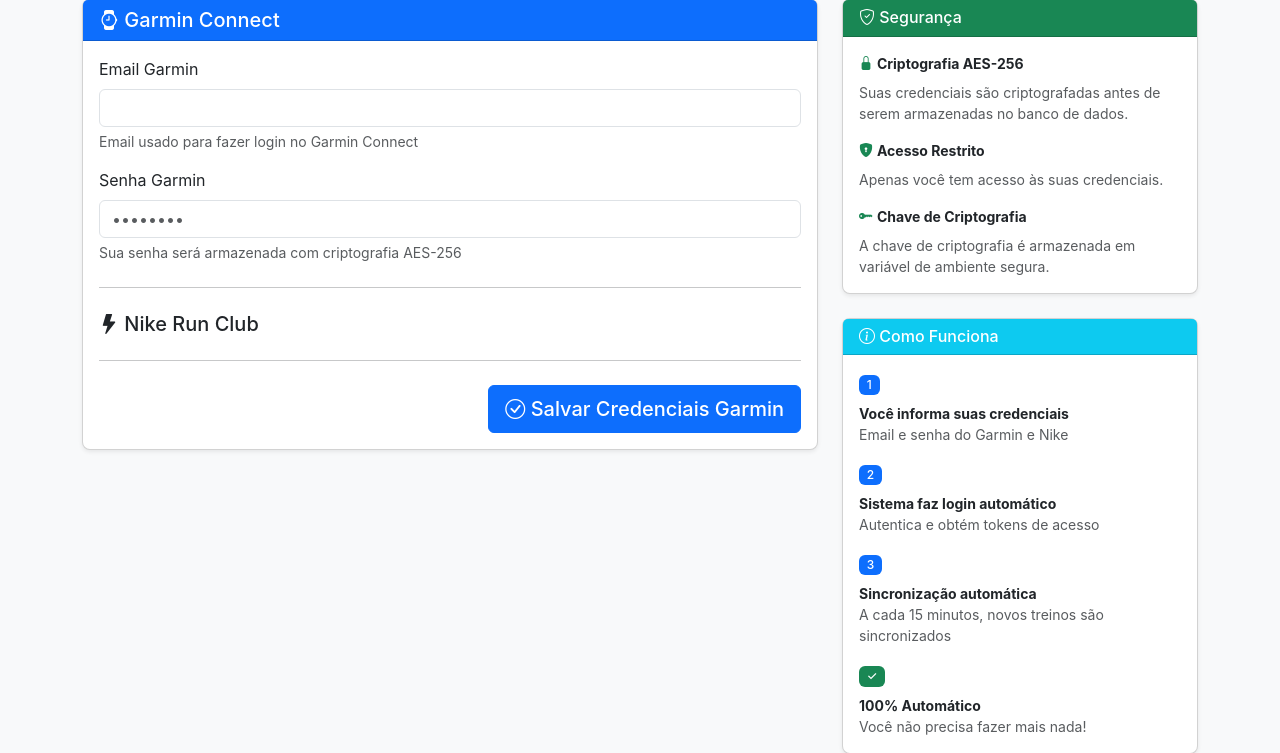
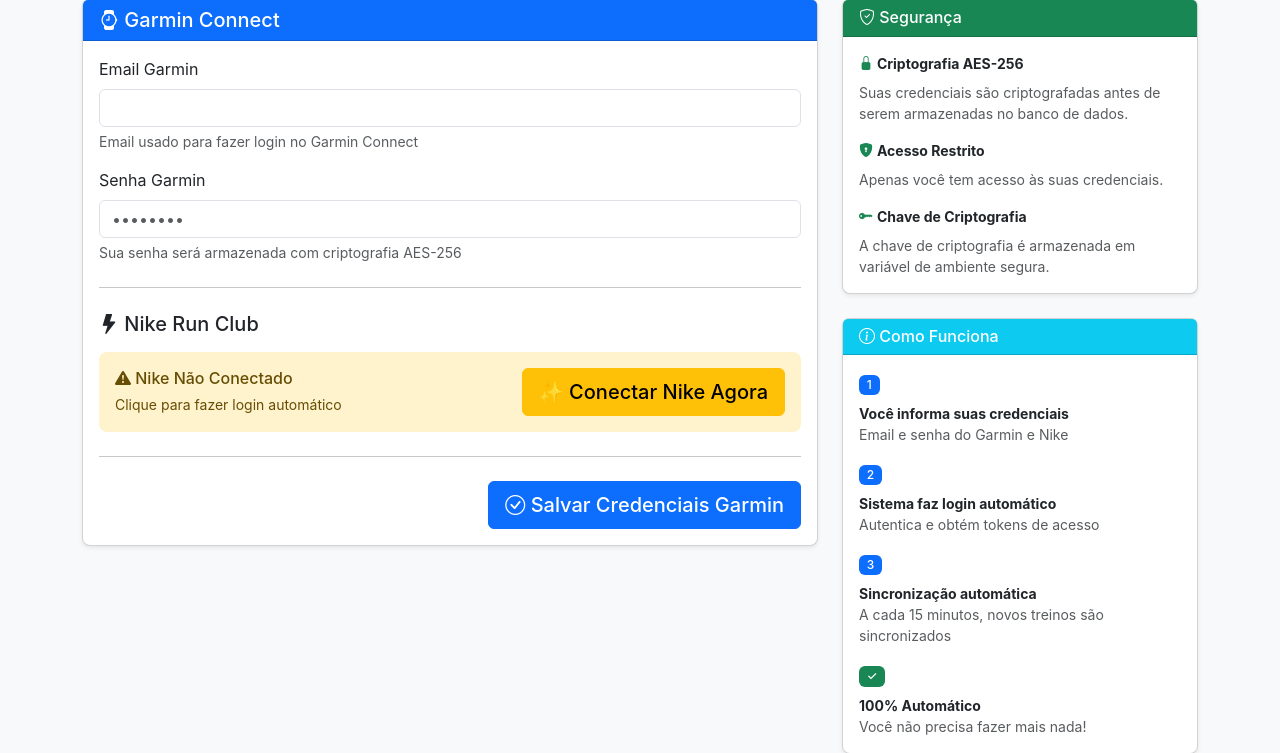
Before and after one commit to MoisesDelfino/garmin-nike-sync, a Flask app: page /credentials in a window 1280 px wide. Shown: the part 143-896 px from the top of the page. Run offline with Flask 3, Linux system fonts and the light colour scheme; the visitor is signed in with stand-in values (Sample User, id 1).

Commit message:
🔧 Fix: Alerta Nike persistente + URL OAuth corrigida
- Adiciona classe alert-persistent no botão Nike para não desaparecer
- Corrige URL OAuth Nike (endpoint antigo causava DNS error)
- Nova URL: unite.nike.com/login com client_id atualizado
- Popup agora abre corretamente a página de login Nike

```diff
--- a/web/templates/credentials.html
+++ b/web/templates/credentials.html
@@ -62,7 +62,7 @@
                     </div>
                     {% else %}
                     <!-- Nike Não Conectado -->
-                    <div class="alert alert-warning">
+                    <div class="alert alert-warning alert-persistent">
                         <div class="d-flex align-items-center justify-content-between">
                             <div>
                                 <h6 class="mb-1">
--- a/web/templates/nike_connect_auto.html
+++ b/web/templates/nike_connect_auto.html
@@ -132,7 +132,7 @@
                 const top = (screen.height / 2) - (height / 2);
 
                 nikeWindow = window.open(
-                    'https://unite.nike.com/s3/unite/mobile.html?androidSDKVersion=3.1.0&corsoverride=https://unite.nike.com&uxid=com.nike.sport.running.ios&locale=en_US&backendEnvironment=identity&view=login&clientId=HlHa2Cje3ctlaOqnxvgZXNaAs7T9nAuH',
+                    'https://unite.nike.com/login?appVersion=650&experienceVersion=650&uxid=com.nike.sport.running.droid.3.8&locale=en_US&backendEnvironment=identity&browser=false&mobile=true&native=true&clientId=WLlnKsP5f5Q9Xv6KwHuf7vQEieGWRJ3d&redirect_uri=https://www.nike.com&response_type=token&scope=openid%20profile%20email%20phone%20flow%20country',
                     'Nike Login',
                     `width=${width},height=${height},left=${left},top=${top},scrollbars=yes`
                 );
```
